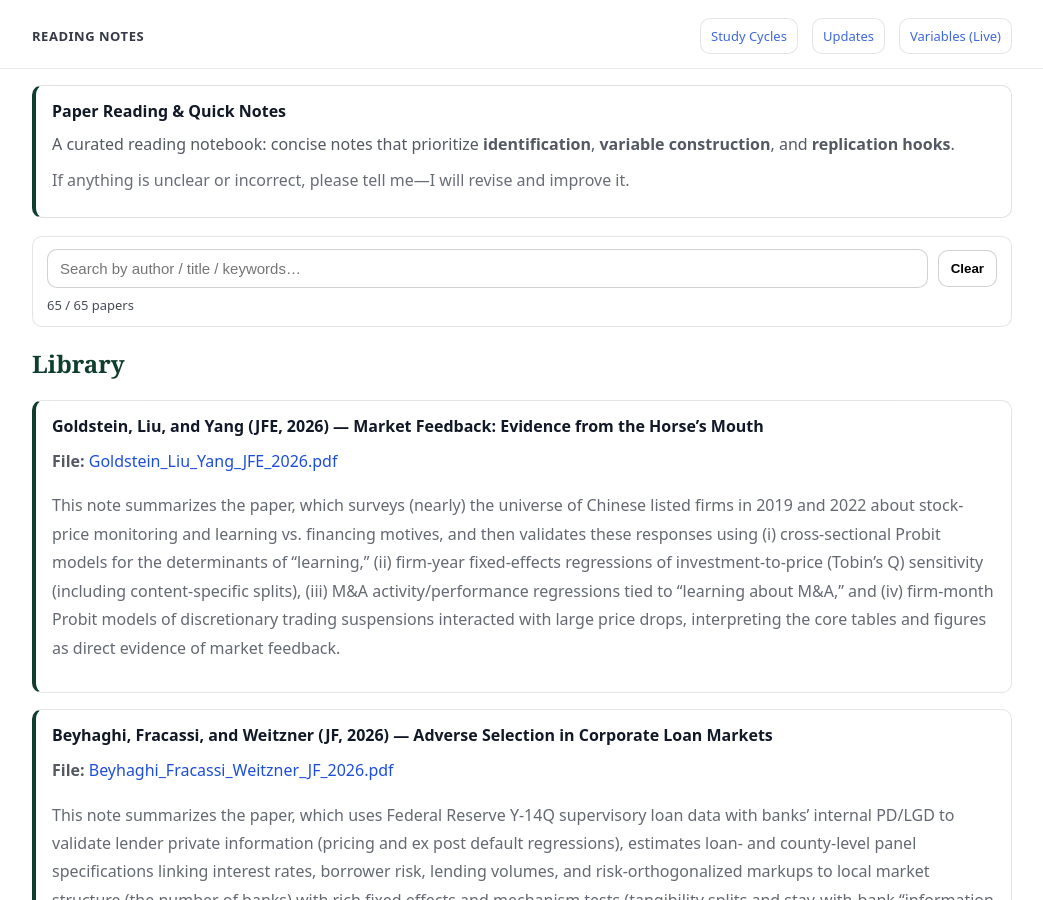
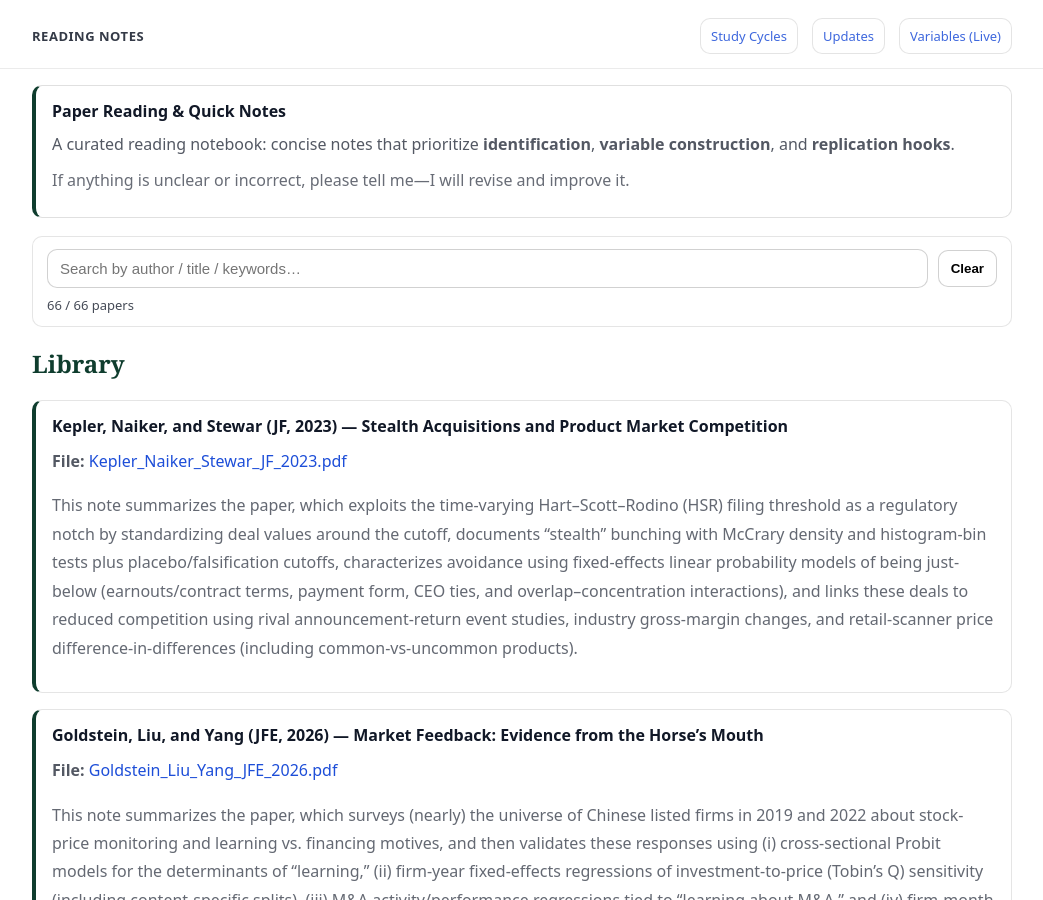
Before and after one commit to yaxinzn/study-archive, a Jekyll site: the page built from reading/index.md, in a window 1280 px wide and 900 px high. Shown: the whole window, without its empty margins (118-1161 px from the left). Built offline with Jekyll 4.4.1, drawn with Linux system fonts in a browser that asks for light colours.

Commit message:
Reading: add/update Kepler_Naiker_Stewar_JF_2023.pdf

```diff
--- a/_data/reading.yml
+++ b/_data/reading.yml
@@ -1,3 +1,8 @@
+- title: "Kepler, Naiker, and Stewar (JF, 2023) — Stealth Acquisitions and Product Market Competition"
+  file: "Kepler_Naiker_Stewar_JF_2023.pdf"
+  desc: "
+This note summarizes the paper, which exploits the time-varying Hart–Scott–Rodino (HSR) filing threshold as a regulatory notch by standardizing deal values around the cutoff, documents “stealth” bunching with McCrary density and histogram-bin tests plus placebo/falsification cutoffs, characterizes avoidance using fixed-effects linear probability models of being just-below (earnouts/contract terms, payment form, CEO ties, and overlap–concentration interactions), and links these deals to reduced competition using rival announcement-return event studies, industry gross-margin changes, and retail-scanner price difference-in-differences (including common-vs-uncommon products)."
+
 - title: "Goldstein, Liu, and Yang (JFE, 2026) — Market Feedback: Evidence from the Horse’s Mouth"
   file: "Goldstein_Liu_Yang_JFE_2026.pdf"
   desc: "
```
